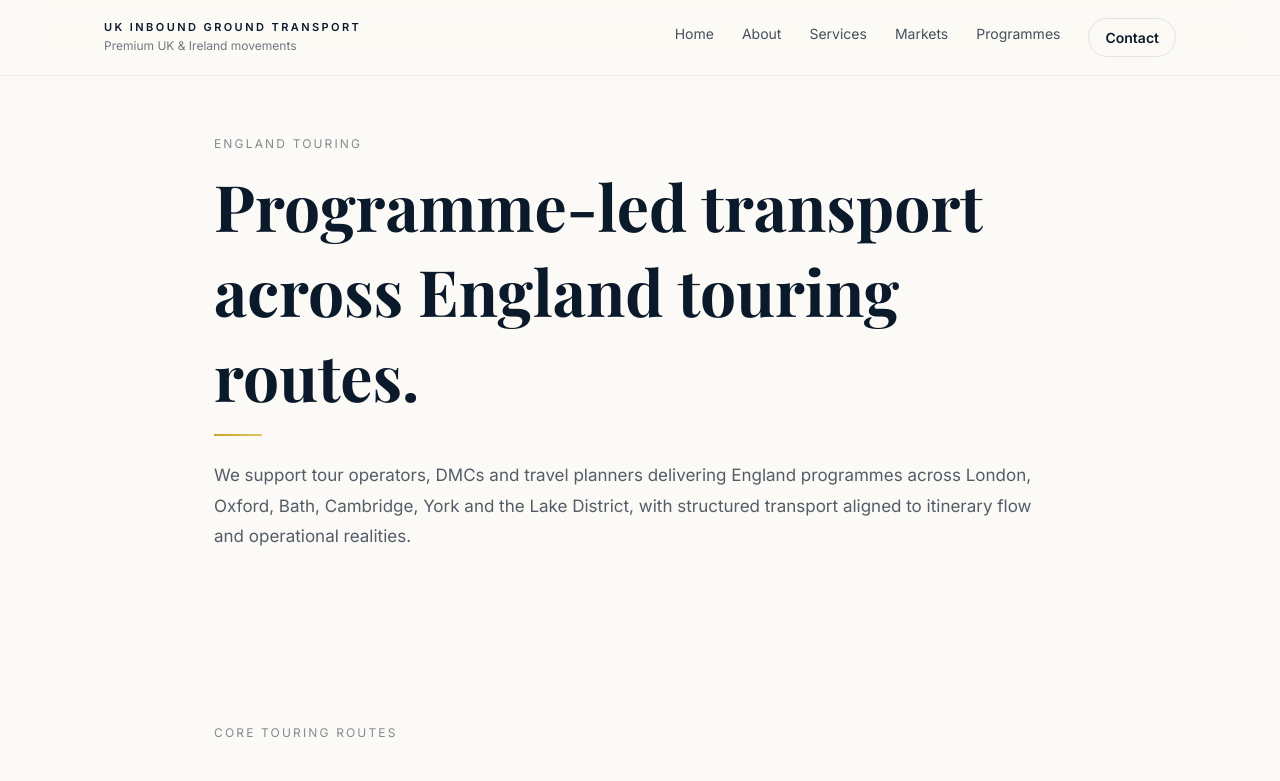
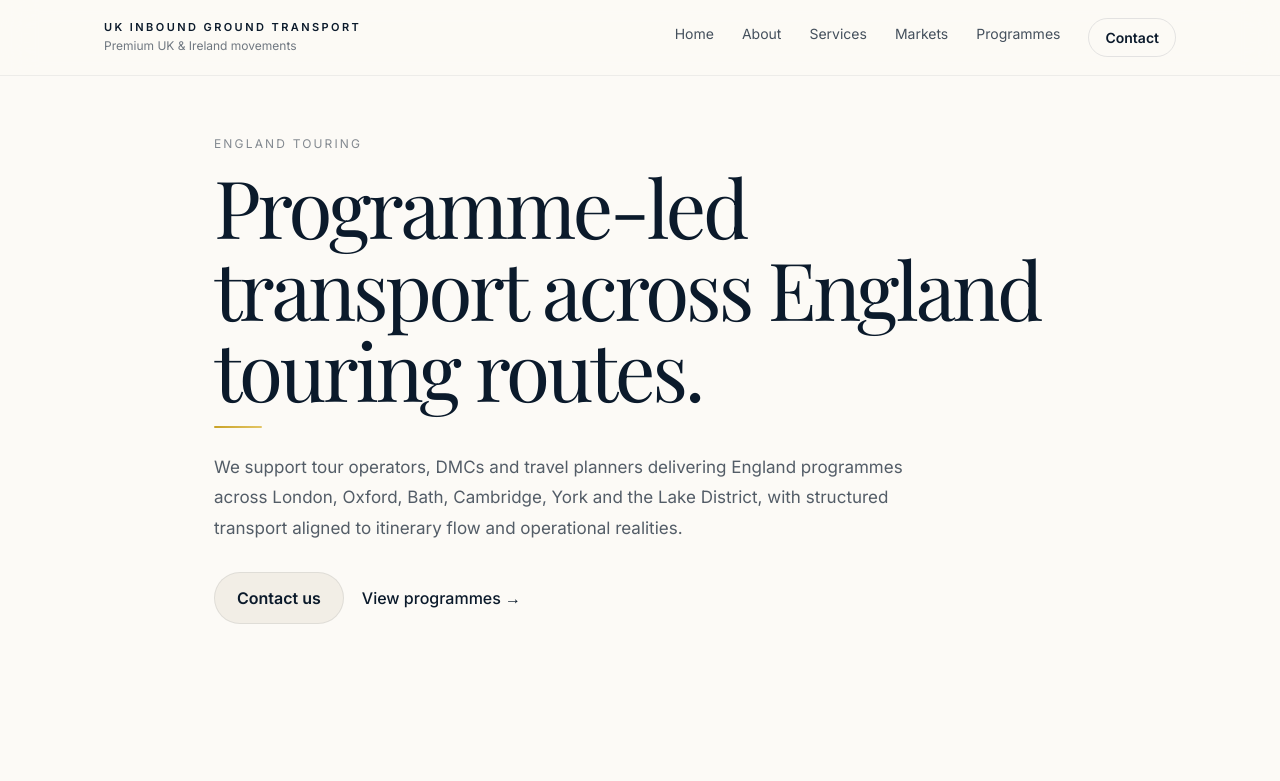
Before and after one commit to kandiahtk-crypto/Project-, a Next.js app: page /england-touring in a window 1280 px wide. Shown: the top 781 px of the page. Built offline with nearby package versions, Linux system fonts and the light colour scheme; a web font is replaced by a local one.

Commit message:
Update page.tsx

```diff
--- a/src/app/england-touring/page.tsx
+++ b/src/app/england-touring/page.tsx
@@ -29,6 +29,16 @@ export default function EnglandTouringPage() {
             the Lake District, with structured transport aligned to itinerary
             flow and operational realities.
           </p>
+
+          <div style={heroActions}>
+            <a href="/contact" style={primaryButton}>
+              Contact us
+            </a>
+
+            <a href="/programmes" style={heroLink}>
+              View programmes →
+            </a>
+          </div>
         </div>
       </section>
 
@@ -184,21 +194,33 @@ const sectionLabel: CSSProperties = {
 };
 
 const heroTitle: CSSProperties = {
-  margin: "12px 0",
-  fontSize: "clamp(2.4rem, 6vw, 4rem)",
+  margin: "14px 0 16px",
+  fontSize: "clamp(2.6rem, 7vw, 5rem)",
+  lineHeight: 1.02,
+  letterSpacing: "-0.04em",
+  fontWeight: 400,
   fontFamily: "var(--font-serif)",
+  color: "#0B1A2B",
 };
 
 const sectionTitle: CSSProperties = {
   marginBottom: 24,
   fontSize: "clamp(1.8rem, 4vw, 2.8rem)",
+  lineHeight: 1.08,
+  letterSpacing: "-0.025em",
+  fontWeight: 400,
   fontFamily: "var(--font-serif)",
+  color: "#0B1A2B",
 };
 
 const ctaTitle: CSSProperties = {
   marginBottom: 16,
   fontSize: "clamp(1.8rem, 4vw, 2.6rem)",
+  lineHeight: 1.08,
+  letterSpacing: "-0.025em",
+  fontWeight: 400,
   fontFamily: "var(--font-serif)",
+  color: "#0B1A2B",
 };
 
 const divider: CSSProperties = {
@@ -206,18 +228,53 @@ const divider: CSSProperties = {
   height: 2,
   margin: "16px 0 24px",
   background: "linear-gradient(90deg, #C9A227, #E3C565)",
+  borderRadius: 999,
 };
 
 const heroText: CSSProperties = {
   fontSize: 17,
   lineHeight: 1.8,
   color: "rgba(11,26,43,0.7)",
+  margin: 0,
+  maxWidth: 720,
 };
 
 const sectionText: CSSProperties = {
   fontSize: 17,
   lineHeight: 1.8,
   color: "rgba(11,26,43,0.7)",
+};
+
+const heroActions: CSSProperties = {
+  marginTop: 28,
+  display: "flex",
+  gap: 18,
+  alignItems: "center",
+  flexWrap: "wrap",
+};
+
+const primaryButton: CSSProperties = {
+  display: "inline-flex",
+  alignItems: "center",
+  justifyContent: "center",
+  minHeight: 52,
+  padding: "0 22px",
+  borderRadius: 999,
+  background: "#F2EEE6",
+  color: "#0B1A2B",
+  textDecoration: "none",
+  fontWeight: 600,
+  border: "1px solid rgba(11, 26, 43, 0.08)",
+};
+
+const heroLink: CSSProperties = {
+  fontSize: 16,
+  fontWeight: 500,
+  color: "#0B1A2B",
+  textDecoration: "none",
+  display: "inline-flex",
+  alignItems: "center",
+  gap: 6,
 };
 
 const grid: CSSProperties = {
@@ -233,12 +290,15 @@ const card: CSSProperties = {
 };
 
 const cardTitle: CSSProperties = {
-  marginBottom: 10,
+  margin: "0 0 10px",
   fontFamily: "var(--font-serif)",
   fontSize: 22,
+  fontWeight: 400,
+  color: "#0B1A2B",
 };
 
 const cardText: CSSProperties = {
+  margin: 0,
   fontSize: 16,
   lineHeight: 1.7,
   color: "rgba(11,26,43,0.7)",
@@ -260,9 +320,11 @@ const accentLine: CSSProperties = {
   height: 2,
   marginTop: 10,
   background: "linear-gradient(90deg, #C9A227, #E3C565)",
+  borderRadius: 999,
 };
 
 const itemText: CSSProperties = {
+  margin: 0,
   fontSize: 16,
   lineHeight: 1.7,
   color: "rgba(11,26,43,0.7)",
```
